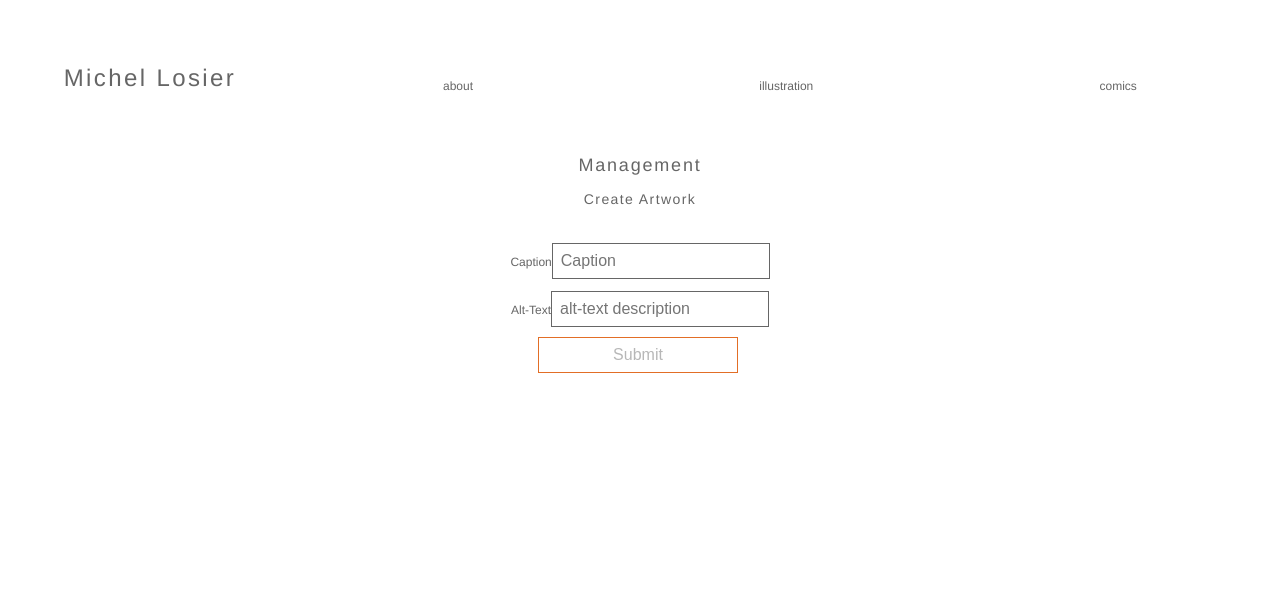
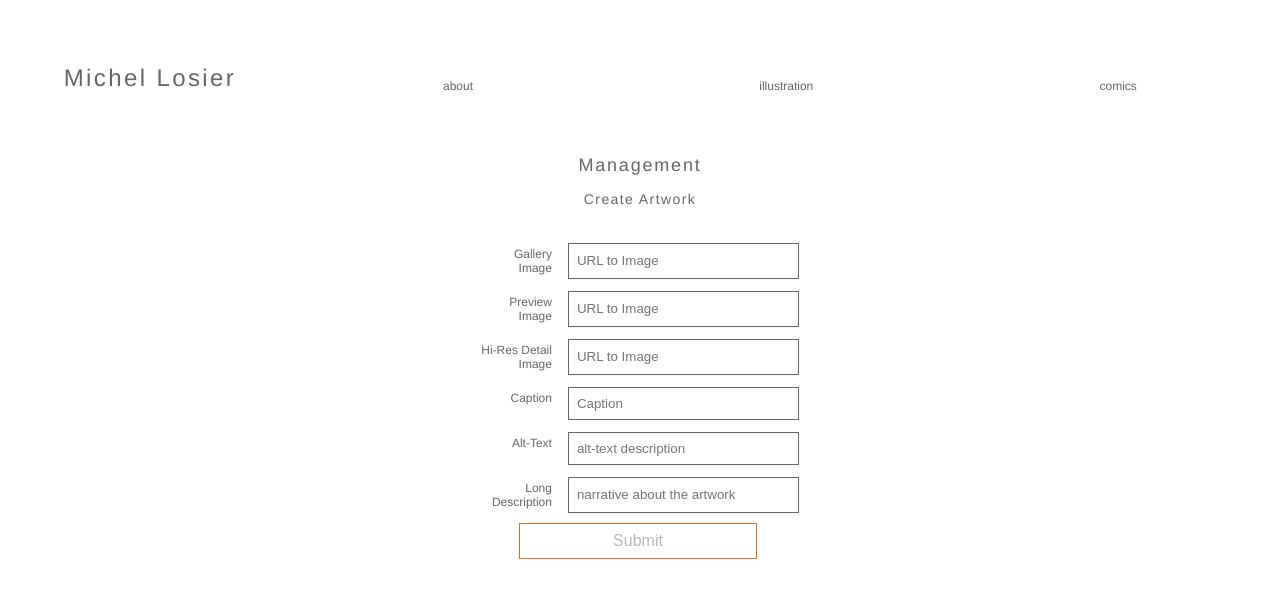
Before and after one commit to MichelLosier/illustration-gallery, a React (Create React App) app: page /manage in a window 1280 px wide. Shown: the top 598 px of the page. Built offline with nearby package versions, Linux system fonts and the light colour scheme.

Commit message:
form css changes

```diff
--- a/src/App.css
+++ b/src/App.css
@@ -68,6 +68,20 @@ div.main-nav a.active {
 	color: #e26e26;
 }
 
+/* flex-items */
+.item-grow-1 {
+	flex-grow: 100%
+}
+.item-grow-2 {
+	flex-grow: 50%
+}
+.item-grow-3 {
+	flex-grow: 33%
+}
+.item-grow-4 {
+	flex-grow: 25%
+}
+
 /* FORMS */
 
 h3 {
@@ -80,6 +94,12 @@ form {
 
 .form-group {
 	padding:.5em 0;
+	display: flex;
+}
+.form-group label {
+	width: 25%;
+	margin-right: 1rem;
+	justify-content: center;
 }
 label, input {
 	display:inline-block;
@@ -91,7 +111,6 @@ label {
 }
 input, textarea {
 	border:1px solid #666;
-	font-size:1rem;
 	padding: .5rem;
 	width: 75%;
 }
--- a/src/components/forms/artwork-form.component.js
+++ b/src/components/forms/artwork-form.component.js
@@ -9,10 +9,18 @@ class ArtworkForm extends React.Component {
         this.state = {
             fields: {
                 caption: '',
-                altText: ''
+                altText: '',
+                description: '',
+                previewImage:'', //listing views
+                normalImage:'', // gallery view
+                largeImage:'', // in detail view
             },
             fieldErrors: {
 
+            },
+            collections: {
+                tags:[],
+                projects:[]
             },
             selectedArtwork: null
         }
@@ -60,9 +68,33 @@ class ArtworkForm extends React.Component {
     render() {
         const fields = this.state.fields;
         return (
-            <div>
+            <div className="item-grow-2">
                 <h3>Create Artwork</h3>
                 <form onSubmit={this.handleFormSubmit}>
+                    <Field
+                        placeholder='URL to Image'
+                        name='normalImage'
+                        label='Gallery Image'
+                        value={fields.normalImage}
+                        onChange={this.handleInputChange}
+                        validate={false}
+                    />
+                    <Field
+                        placeholder='URL to Image'
+                        name='previewImage'
+                        label='Preview Image'
+                        value={fields.previewImage}
+                        onChange={this.handleInputChange}
+                        validate={false}
+                    />
+                    <Field
+                        placeholder='URL to Image'
+                        name='largeImage'
+                        label='Hi-Res Detail Image'
+                        value={fields.largeImage}
+                        onChange={this.handleInputChange}
+                        validate={false}
+                    />
                     <Field
                         placeholder='Caption'
                         name='caption'
@@ -79,6 +111,14 @@ class ArtworkForm extends React.Component {
                         onChange={this.handleInputChange}
                         validate={false}
                     />
+                    <Field
+                        placeholder='narrative about the artwork'
+                        name='description'
+                        label='Long Description'
+                        value={fields.description}
+                        onChange={this.handleInputChange}
+                        validate={false}
+                    />
 
                     <input type='submit' disabled={this.validate()} />
                 </form>
```
